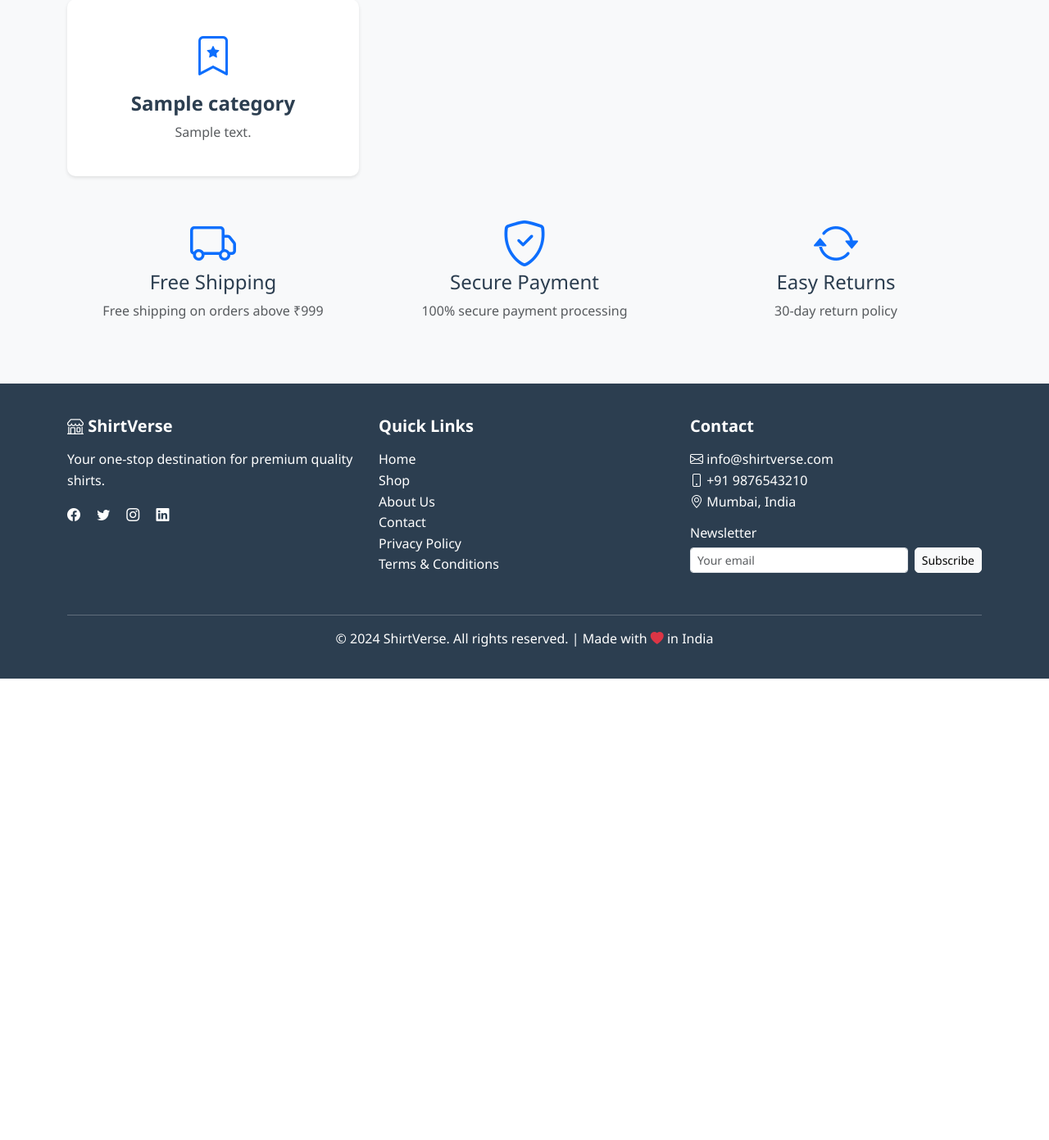
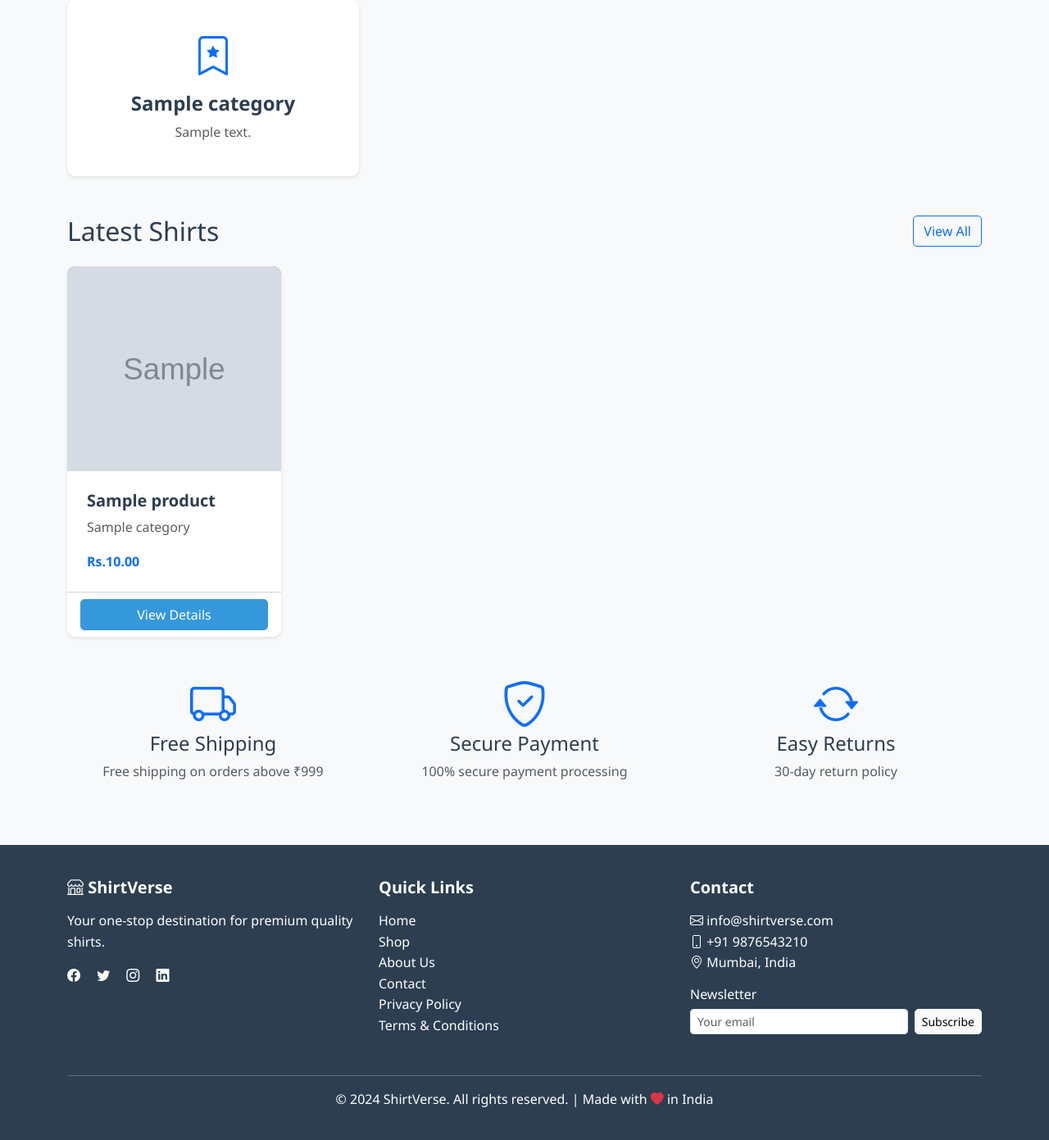
Before and after one commit to surendra767116/brovid, a Django app: page / in a window 1280 px wide. Shown: the part 628-2019 px from the top of the page at 82% size. Before the commit the page ends 1456 px from the top, so only its background shows below. Run offline with Django 5.2, Linux system fonts and the light colour scheme; tables that the repository leaves empty hold one stand-in row (values such as "Sample post"); grey boxes marked "Sample" are stand-in pictures; some libraries are stand-ins or nearby versions.

Commit message:
Show latest active shirts on home page

```diff
--- a/core/views.py
+++ b/core/views.py
@@ -1,12 +1,18 @@
 from django.shortcuts import render
 
-from products.models import Category
+from products.models import Category, Product
 
 
 def home(request):
 	categories = Category.objects.all()
+	recent_products = (
+		Product.objects.filter(is_active=True)
+		.select_related("category")
+		.order_by("-created_at")[:8]
+	)
 	context = {
 		"categories": categories,
+		"recent_products": recent_products,
 	}
 	return render(request, "home.html", context)
 
--- a/templates/home.html
+++ b/templates/home.html
@@ -41,6 +41,41 @@
     </div>
 </div>
 
+<!-- Latest Shirts -->
+<div class="container mb-5">
+    <div class="d-flex justify-content-between align-items-center mb-4">
+        <h2 class="mb-0">Latest Shirts</h2>
+        <a href="{% url 'products:list' %}" class="btn btn-outline-primary">View All</a>
+    </div>
+    <div class="row g-4">
+        {% for product in recent_products %}
+        <div class="col-md-3">
+            <div class="card product-card h-100">
+                {% if product.image %}
+                    <img src="{{ product.image.url }}" class="card-img-top product-image" alt="{{ product.name }}">
+                {% else %}
+                    <div class="card-img-top product-image bg-secondary d-flex align-items-center justify-content-center">
+                        <i class="bi bi-image text-white" style="font-size: 3rem;"></i>
+                    </div>
+                {% endif %}
+                <div class="card-body">
+                    <h5 class="card-title">{{ product.name }}</h5>
+                    <p class="card-text text-muted">{{ product.category.name }}</p>
+                    <p class="card-text"><strong class="text-primary">Rs.{{ product.price }}</strong></p>
+                </div>
+                <div class="card-footer bg-white">
+                    <a href="{% url 'products:detail' product.slug %}" class="btn btn-primary w-100">View Details</a>
+                </div>
+            </div>
+        </div>
+        {% empty %}
+        <div class="col-12">
+            <div class="alert alert-info mb-0">No shirts added yet.</div>
+        </div>
+        {% endfor %}
+    </div>
+</div>
+
 <!-- Features Section -->
 <div class="container mb-5">
     <div class="row g-4">
```
